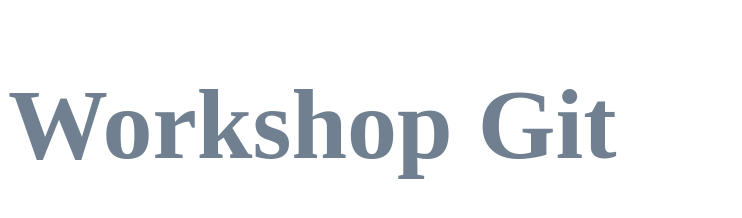
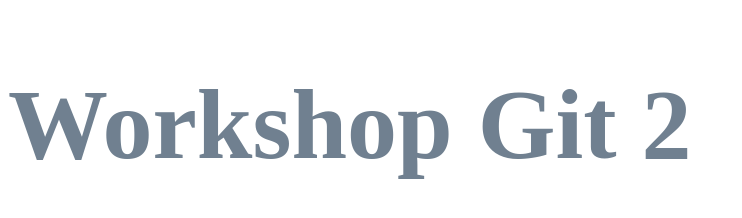
Before and after one commit to Edsueco/workshop-git, a plain HTML site: page playground/workshop-git/index.html in a window 1280 px wide. Shown: the whole page, without its empty margins (0-742 px from the left). Drawn offline with Linux system fonts and the light colour scheme.

Commit message:
primeira alteração de: workshop git para: workshop-git-2

```diff
--- a/playground/workshop-git/index.html
+++ b/playground/workshop-git/index.html
@@ -12,6 +12,6 @@
     </style>
 </head>
 <body>
-    <h1>Workshop Git</h1>
+    <h1>Workshop Git 2</h1>
 </body>
 </html>
```
